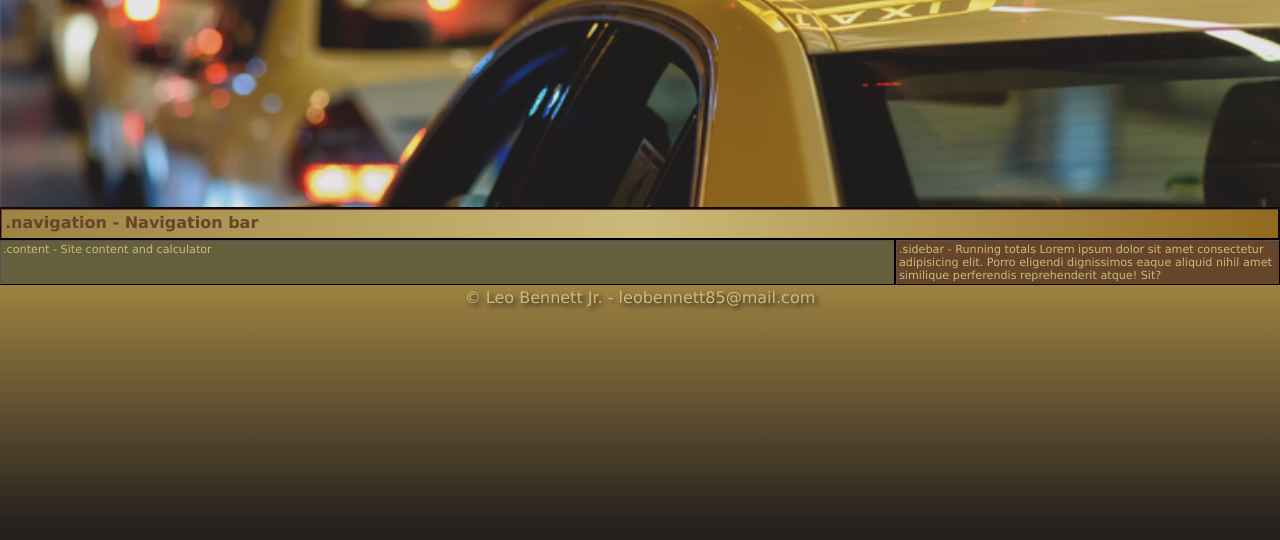
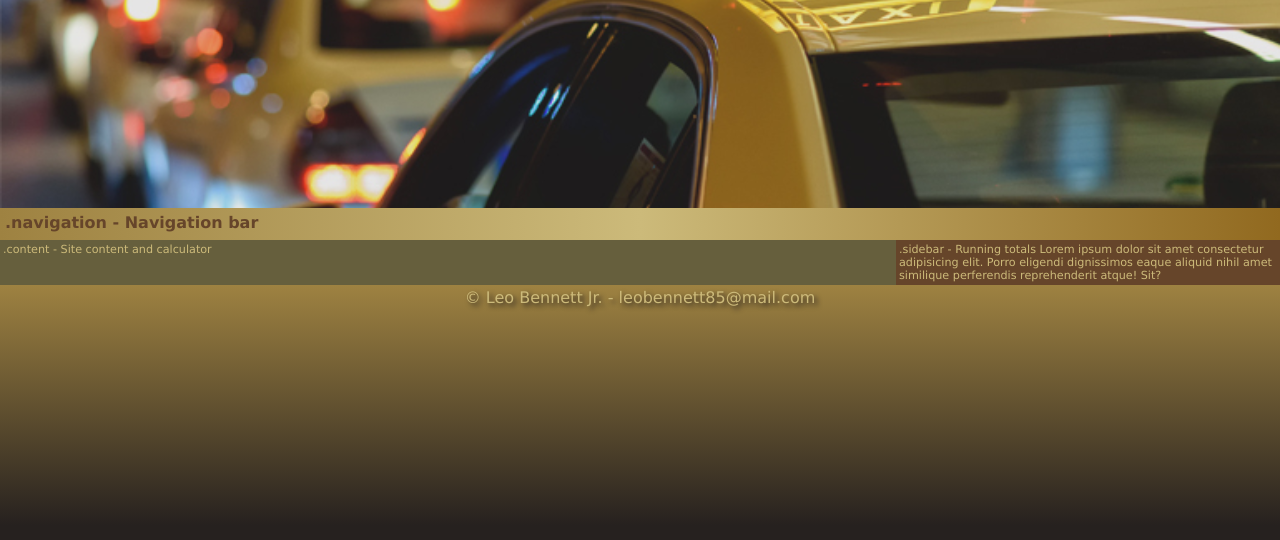
Before and after one commit to leobennett85/leobennett85.github.io.V1, a plain HTML site: page index.html in a window 1280 px wide. Drawn offline with Linux system fonts and the light colour scheme.

Commit message:
Removed outlines

```diff
--- a/styles.css
+++ b/styles.css
@@ -39,9 +39,6 @@ div {
 .navigation {
     width: 100%;
     height: 2rem;
-    outline-color: #66452A;
-    outline-offset: -2px;
-    outline-style: groove;
     background-image: linear-gradient(to right, #9E8241, #CCBA7A, #91691F);
 }
 
@@ -60,8 +57,6 @@ div {
 
 .content {
     background-color: #665F3D;
-    outline-offset: -1px;
-    outline-style: groove;
     width: 70%;
 }
 
@@ -74,8 +69,6 @@ div {
 
 .sidebar {
     background-color: #66452A;
-    outline-offset: -1px;
-    outline-style: groove;
     width: 30%;
 }
 
```
